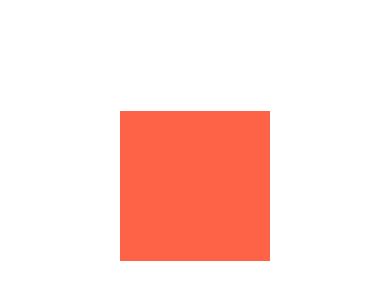
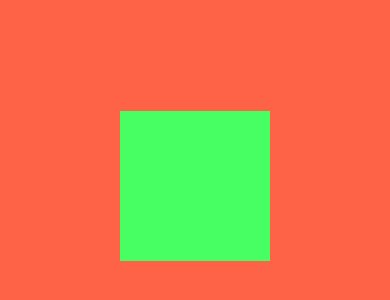
Before and after one commit to Charpell/React-Native-Animations, a React Native app: screen / in a window 390 px wide. Shown: the part 236-536 px from the top of the page. Built offline with nearby package versions, Linux system fonts and the light colour scheme.

Commit message:
Color/Background Interploate

```diff
--- a/App.js
+++ b/App.js
@@ -8,48 +8,38 @@ export default class App extends React.Component {
 
   startAnimation = () => {
     Animated.timing(this.state.animation, {
-      toValue: 1,
+      toValue: 2,
       duration: 1500
     }).start(() => {
-      Animated.timing(this.state.animation, {
-        toValue: 2,
-        duration: 300
-      }).start();
+      this.state.animation.setValue(0)
     });
   }
 
 
 
   render() {
-    const animatedInterpolate = this.state.animation.interpolate({
+    const colorInterpolate = this.state.animation.interpolate({
       inputRange: [0, 1, 2],
-      outputRange: [0, 300, 0]
+      outputRange: ["rgb(71,255,99)", "rgb(255,99,71)", "rgb(99,71,255)"],
     });
 
-    const interpolatedInterpolate = animatedInterpolate.interpolate({
-      inputRange: [0, 300],
-      outputRange: [1, .5]
-    });
-
-    const translateXInterpolate = animatedInterpolate.interpolate({
-      inputRange: [0, 30, 50, 80, 100, 150, 299, 300],
-      outputRange: [0, -30, -50, 80, -100, 300, 0, -100]
-    })
+    const bgStyle = {
+      backgroundColor: this.state.animation.interpolate({
+        inputRange: [0, 2],
+        outputRange: ["rgba(255,99,71, 1)", "rgba(255,99,71, 0)"]
+      })
+    }
 
     const animatedStyles = {
-      transform: [
-        { translateY: animatedInterpolate },
-        { translateX: translateXInterpolate}
-      ],
-      opacity: interpolatedInterpolate,
+      backgroundColor: colorInterpolate
     }
 
     return (
-      <View style={styles.container}>
+      <Animated.View style={[styles.container, bgStyle]}>
         <TouchableWithoutFeedback onPress={this.startAnimation}>
           <Animated.View style={[styles.box, animatedStyles]} />
         </TouchableWithoutFeedback>
-      </View>
+      </Animated.View>
     );
   }
 }
```
